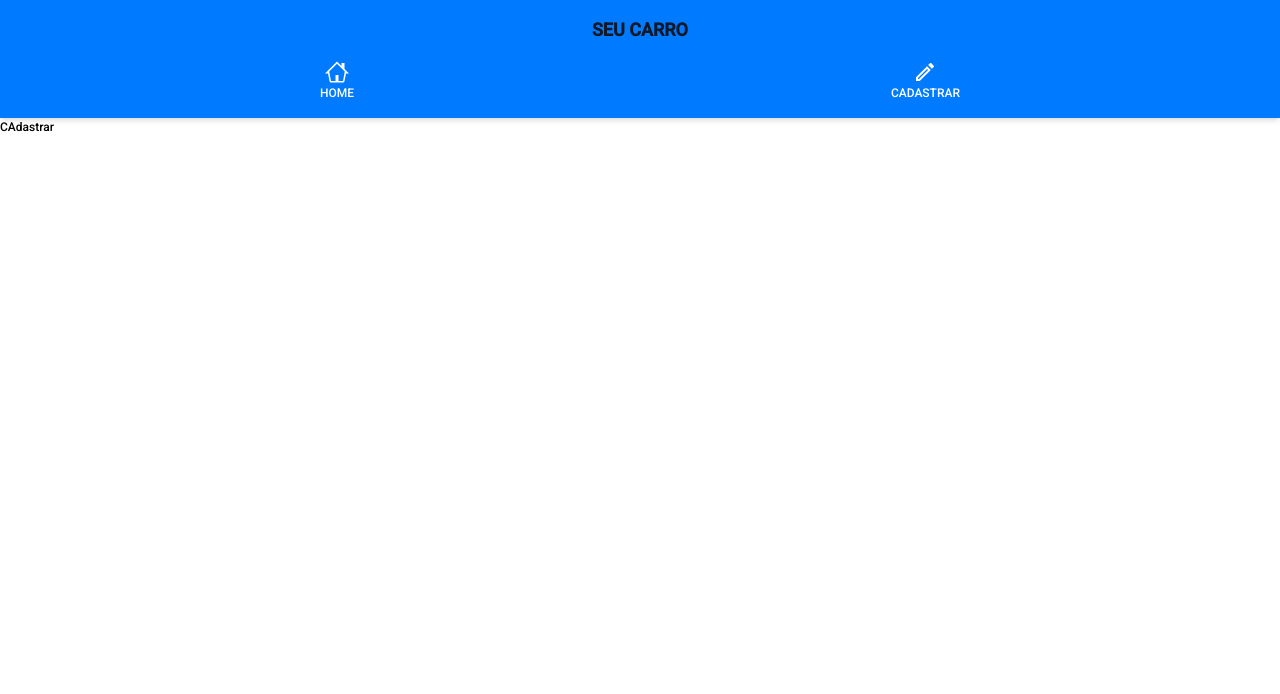
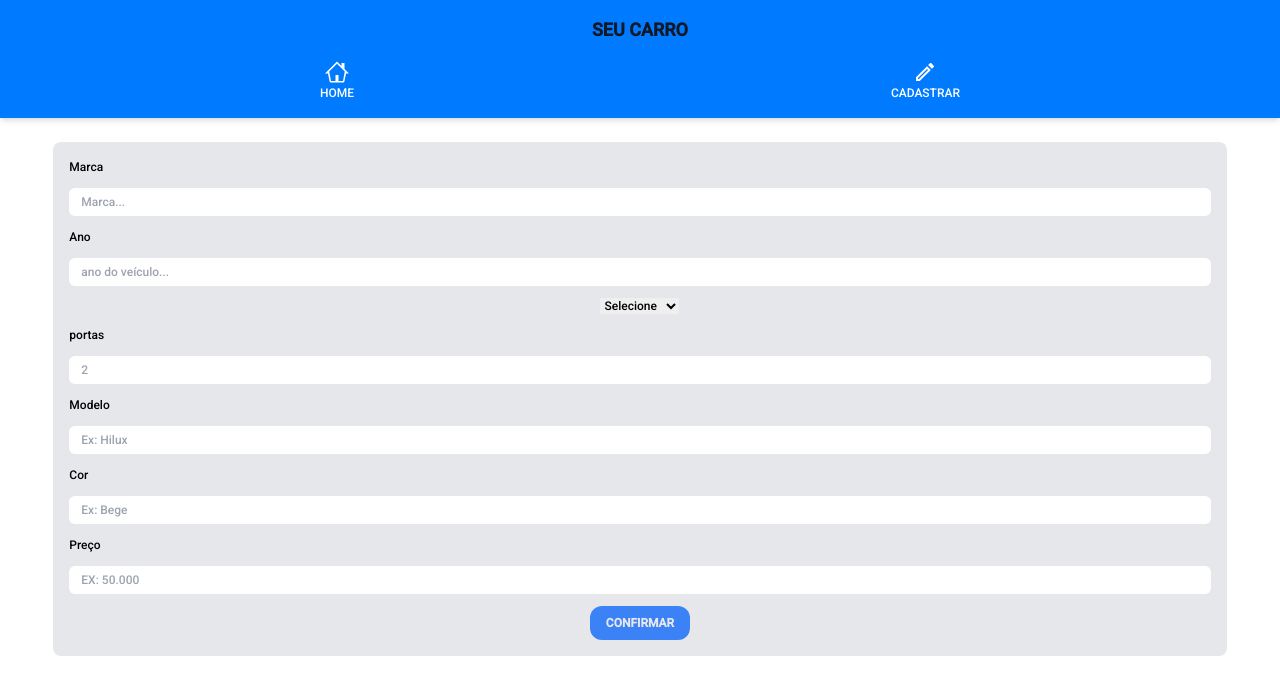
Before and after one commit to AndersonKeller/cars-list, a Next.js app: page /cadastrar in a window 1280 px wide. Shown: the top 694 px of the page. Built offline with nearby package versions, Linux system fonts and the light colour scheme.

Commit message:
feat: includes schemas validate to register, zod and hook-form libs, registar page

```diff
--- a/package.json
+++ b/package.json
@@ -9,10 +9,12 @@
     "lint": "next lint"
   },
   "dependencies": {
+    "@hookform/resolvers": "^3.3.2",
     "next": "13.5.6",
     "nookies": "^2.5.2",
     "react": "^18",
     "react-dom": "^18",
+    "react-hook-form": "^7.47.0",
     "react-icons": "^4.11.0",
     "zod": "^3.22.4"
   },
--- a/src/app/cadastrar/page.tsx
+++ b/src/app/cadastrar/page.tsx
@@ -1,3 +1,83 @@
+"use client";
+import { Input } from "@/components/input/Input";
+import { zodResolver } from "@hookform/resolvers/zod";
+import { useForm } from "react-hook-form";
+import { RegisterData, iCombustivel, registerSchema } from "./schema";
+
 export default function RegisterPage() {
-  return <main>CAdastrar</main>;
+  const {
+    register,
+    handleSubmit,
+    formState: { errors },
+  } = useForm<RegisterData>({
+    resolver: zodResolver(registerSchema),
+  });
+
+  function onFormRegister(data: RegisterData) {
+    console.log(data);
+  }
+  return (
+    <main className="py-6">
+      <form
+        noValidate
+        onSubmit={handleSubmit(onFormRegister)}
+        className="gap-3 w-11/12 m-auto bg-gray-200 flex items-center flex-col p-4 rounded-lg"
+      >
+        <Input
+          register={register("marca")}
+          label="Marca"
+          placeholder="Marca..."
+          errorMsg={errors.marca && errors.marca.message}
+        />
+        <Input
+          register={register("ano")}
+          label="Ano"
+          placeholder="ano do veículo..."
+          errorMsg={errors.ano && errors.ano.message}
+        />
+
+        <select {...register("combustivel")} name="combustivel" id="">
+          <option value="">Selecione</option>
+          {iCombustivel.map((item, index) => (
+            <option key={index} value={item}>
+              {item}
+            </option>
+          ))}
+        </select>
+
+        <Input
+          label="portas"
+          placeholder="2"
+          register={register("num_portas")}
+          errorMsg={errors.num_portas && errors.num_portas.message}
+          type="number"
+        />
+        <Input
+          label="Modelo"
+          placeholder="Ex: Hilux"
+          register={register("nome_modelo")}
+          errorMsg={errors.nome_modelo && errors.nome_modelo.message}
+        />
+        <Input
+          label="Cor"
+          placeholder="Ex: Bege"
+          register={register("cor")}
+          errorMsg={errors.cor && errors.cor.message}
+        />
+        <Input
+          label="Preço"
+          placeholder="EX: 50.000"
+          register={register("valor")}
+          errorMsg={errors.valor && errors.valor.message}
+          type="number"
+        />
+        <button
+          type="submit"
+          className="bg-blue-500 text-gray-200 font-bold uppercase border-none py-2 px-4 rounded-xl"
+        >
+          Confirmar
+        </button>
+      </form>
+    </main>
+  );
 }
--- /dev/null
+++ b/src/app/cadastrar/schema.ts
@@ -0,0 +1,18 @@
+import { z } from "zod";
+export const iCombustivel = ["GASOLINA", "ALCOOL", "DIESEL", "FLEX"] as const;
+export const registerSchema = z.object({
+  marca: z.string().min(1, "você deve informar a marca"),
+  ano: z.string().min(1, "você deve informar o ano"),
+  combustivel: z.enum(iCombustivel),
+  num_portas: z.string().default("2"),
+  cor: z.string().min(1, "você deve informar a cor"),
+  nome_modelo: z.string().min(1, "você deve informar o modelo"),
+  valor: z.string().min(1, "você deve informar o valor"),
+});
+export const returnRegisterSchema = registerSchema.extend({
+  id: z.number(),
+  timestamp_cadastro: z.number(),
+  modelo_id: z.number(),
+});
+export type RegisterData = z.infer<typeof registerSchema>;
+export type ReturnCarData = z.infer<typeof returnRegisterSchema>;
--- a/src/app/page.tsx
+++ b/src/app/page.tsx
@@ -2,7 +2,7 @@ import { ListCars } from "@/components/list/ListCars";
 
 export default async function Home() {
   return (
-    <main className=" py-6">
+    <main className="py-6">
       <ListCars />
     </main>
   );
--- /dev/null
+++ b/src/components/input/Input.tsx
@@ -0,0 +1,30 @@
+interface Inputprops {
+  label: string;
+  placeholder: string;
+  register: {};
+  errorMsg?: string;
+  type?: string;
+}
+export function Input({
+  label,
+  placeholder,
+  register,
+  errorMsg,
+  type,
+}: Inputprops) {
+  return (
+    <>
+      <label className="self-start" htmlFor={label}>
+        {label}
+      </label>
+      <input
+        id={label}
+        className="ps-3 h-7 rounded-md outline-blue-100 w-full"
+        type={type ? type : "text"}
+        placeholder={placeholder}
+        {...register}
+      />
+      {errorMsg && <span>{errorMsg}</span>}
+    </>
+  );
+}
```
Also changed, not shown: 1 other file (tests, documents, lock files or other folders).
